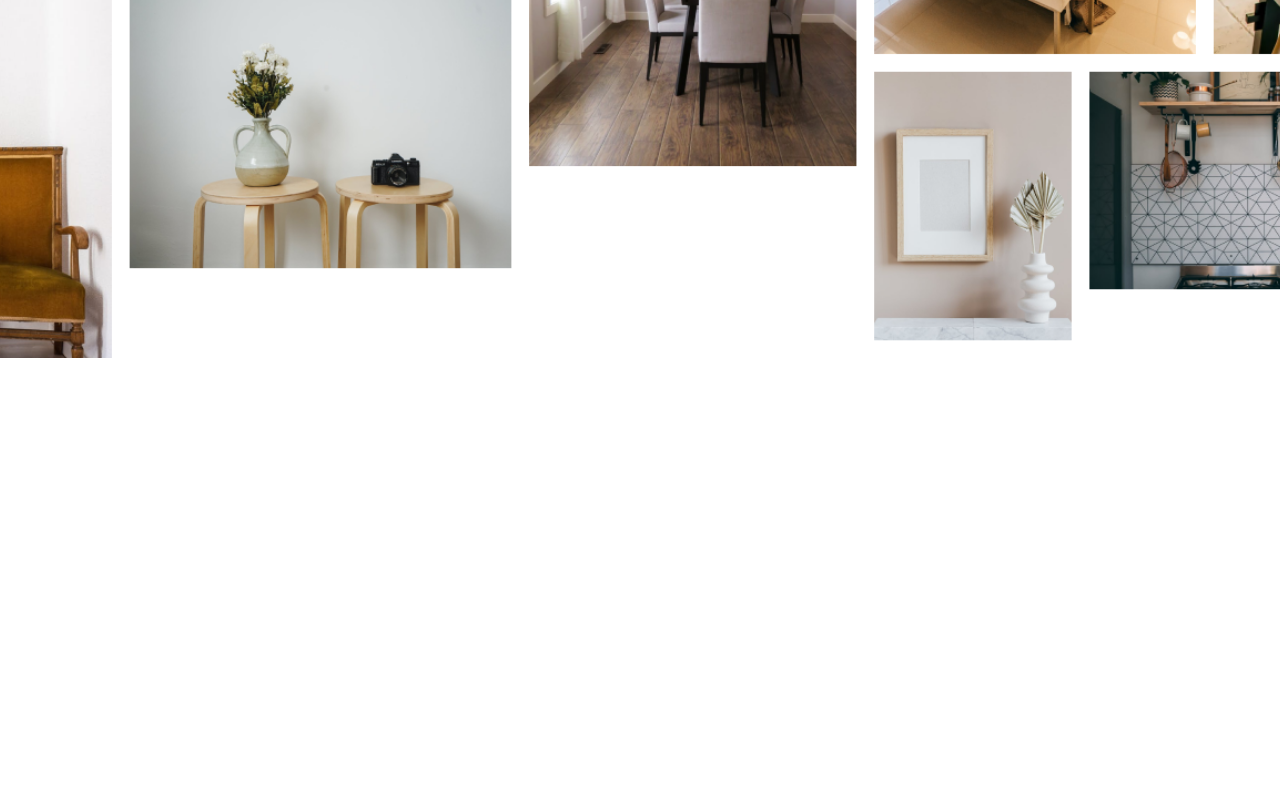
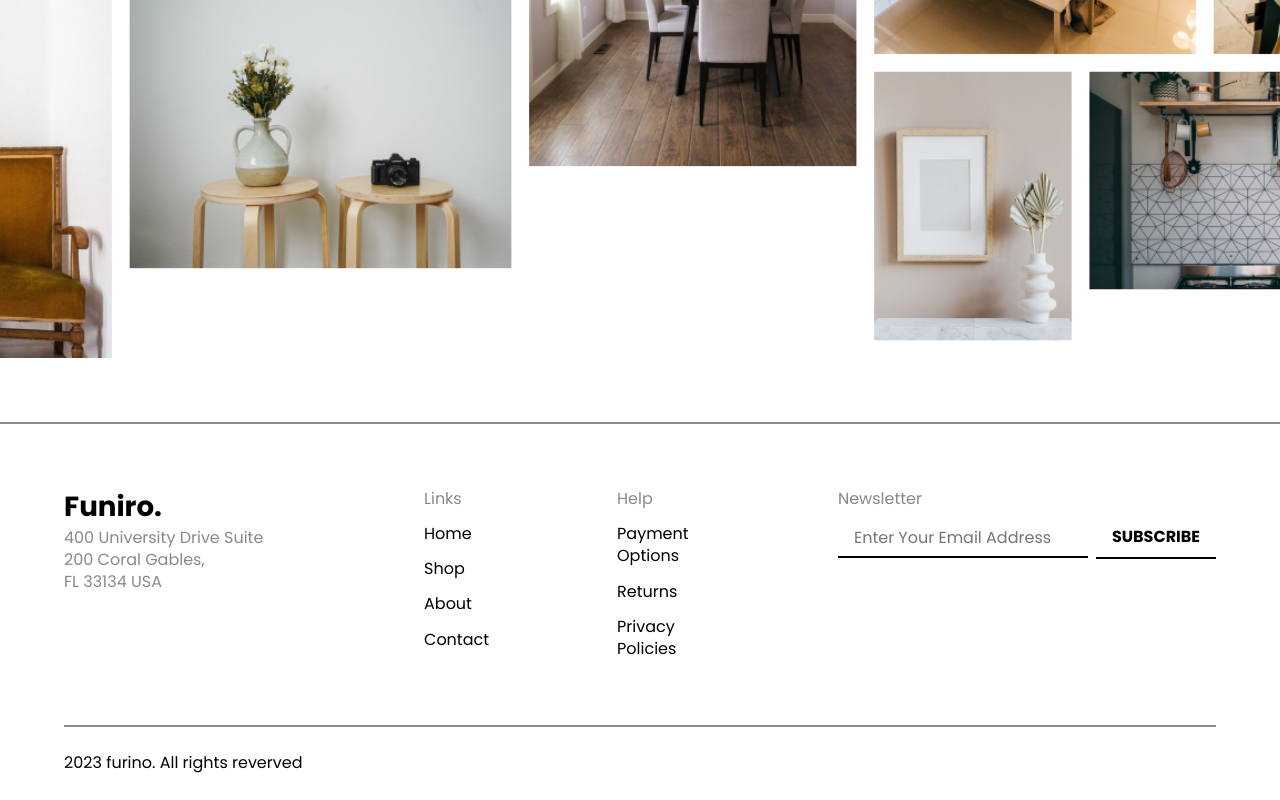
Before and after one commit to Skanetdima/shopProject, a Next.js app in the folder frontend/: page / in a window 1280 px wide. Shown: the part 3713-4513 px from the top of the page. Before the commit the page ends 4135 px from the top, so only its background shows below. Built offline with nearby package versions, Linux system fonts and the light colour scheme.

Commit message:
footer completed

```diff
--- a/frontend/src/app/styles/reset.css
+++ b/frontend/src/app/styles/reset.css
@@ -4,6 +4,9 @@
   margin: 0;
   padding: 0;
   box-sizing: border-box;
+}
+input {
+  border: none;
 }
 
 html,
--- /dev/null
+++ b/frontend/src/components/footer/footer.module.scss
@@ -0,0 +1,69 @@
+@use "../../app/styles/variables.scss" as *;
+
+#footer {
+  padding: 5vw 5vw 0vw 5vw;
+  border-top: 2px solid $third-description-p;
+  .footerItemsContainer {
+    display: flex;
+    align-items: flex-start;
+    justify-content: center;
+    gap: 10vw;
+    padding-bottom: 5vw;
+    span {
+      color: $third-description-p;
+    }
+    .footerItems {
+      h4 {
+        font-size: calc((100vw - 480px) / (1280 - 48) * (34 - 16) + 16px);
+      }
+    }
+    ul {
+      display: flex;
+      flex-direction: column;
+      align-items: flex-start;
+      justify-content: center;
+      gap: 1vw;
+    }
+    // Newsletter
+    .newsletter {
+      display: flex;
+      flex-direction: column;
+      align-items: flex-start;
+
+      .label {
+        margin-bottom: 0.5rem;
+        color: #888;
+        font-size: 1rem;
+      }
+
+      .form {
+        display: flex;
+        align-items: center;
+        justify-content: center;
+        .input {
+          padding: 0.5rem 1rem;
+          border-bottom: 2px solid #000;
+          font-size: 1rem;
+          margin-right: 0.5rem;
+          width: 250px;
+          height: 40px;
+        }
+
+        .button {
+          padding: 0.5rem 1rem;
+          border: none;
+          border-bottom: 2px solid black;
+          background: none;
+          color: black;
+          font-weight: bold;
+          cursor: pointer;
+        }
+      }
+    }
+  }
+
+  .footerCopyright {
+    padding-block: 2vw;
+    border-top: 2px solid $third-description-p;
+  }
+}
--- /dev/null
+++ b/frontend/src/components/footer/footer.tsx
@@ -0,0 +1,63 @@
+import styles from "./footer.module.scss";
+import { Poppins } from "next/font/google";
+import Link from "next/link";
+
+const poppins = Poppins({
+  subsets: ["latin"],
+  weight: ["100", "200", "300", "400", "500", "600", "700", "800", "900"],
+});
+
+export const FooterComponent = () => {
+  return (
+    <footer className={poppins.className} id={styles.footer}>
+      <div className={styles.footerItemsContainer}>
+        <div className={styles.footerItems}>
+          <h4>Funiro.</h4>
+          <span>
+            400 University Drive Suite 200 Coral Gables, <br /> FL 33134 USA
+          </span>
+        </div>
+        <ul>
+          <span>Links</span>
+          <li>
+            <Link href="/">Home</Link>
+          </li>
+          <li>
+            <a href="#">Shop</a>
+          </li>
+          <li>
+            <Link href="/about">About</Link>
+          </li>
+          <li>
+            <a href="#">Contact</a>
+          </li>
+        </ul>
+        <ul>
+          <span>Help</span>
+          <Link href="#">Payment Options</Link>
+          <Link href="#">Returns</Link>
+          <Link href="#">Privacy Policies</Link>
+        </ul>
+        <div className={styles.newsletter}>
+          <label htmlFor="email" className={styles.label}>
+            Newsletter
+          </label>
+          <div className={styles.form}>
+            <input
+              type="email"
+              id="email"
+              className={styles.input}
+              placeholder="Enter Your Email Address"
+            />
+            <button type="submit" className={styles.button}>
+              SUBSCRIBE
+            </button>
+          </div>
+        </div>
+      </div>
+      <div className={styles.footerCopyright}>
+        2023 furino. All rights reverved
+      </div>
+    </footer>
+  );
+};
--- a/frontend/src/components/layout.tsx
+++ b/frontend/src/components/layout.tsx
@@ -2,6 +2,7 @@ import { Poppins } from "next/font/google";
 import "../app/styles/reset.css";
 import HeaderComponent from "@/components/header/Header";
 import Head from "next/head";
+import { FooterComponent } from "./footer/footer";
 
 const poppins = Poppins({
   subsets: ["latin"],
@@ -19,6 +20,7 @@ const RootLayout = ({ children }: { children: React.ReactNode }) => {
       </Head>
       <HeaderComponent />
       <div className={poppins.className}>{children}</div>
+      <FooterComponent />
     </>
   );
 };
```
